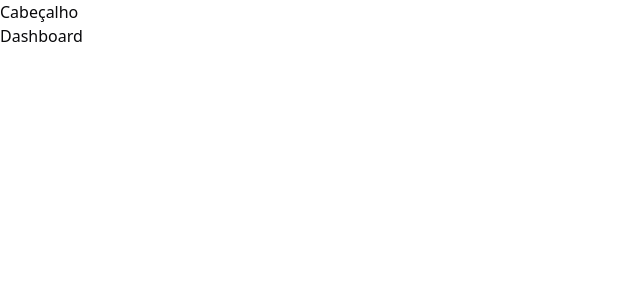
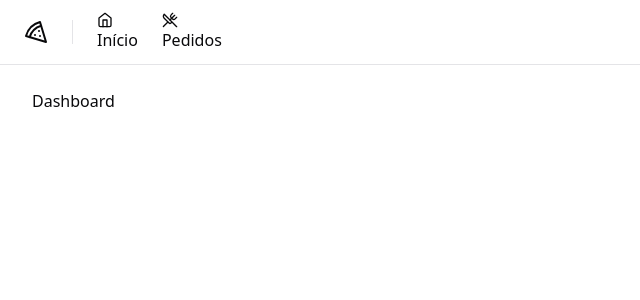
Before and after one commit to erickmarquesc/PizzaShop, a React (Vite) app: page / in a window 1280 px wide. Shown: the top 300 px of the page, without its empty margins (0-640 px from the left). Built offline with nearby package versions, Linux system fonts and the light colour scheme.

Commit message:
perf: :art: Add o componente Header

```diff
--- a/src/pages/_layouts/app.tsx
+++ b/src/pages/_layouts/app.tsx
@@ -1,10 +1,11 @@
+import { Header } from '@/components/header'
 import { Outlet } from 'react-router-dom'
 
 export function AppLayout() {
   return (
-    <div>
-      <h1>Cabeçalho</h1>
-      <div>
+    <div className="flex min-h-screen flex-col antialiased">
+      <Header />
+      <div className="flex flex-1 flex-col gap-4 p-8 pt-6">
         <Outlet />
       </div>
     </div>
```
